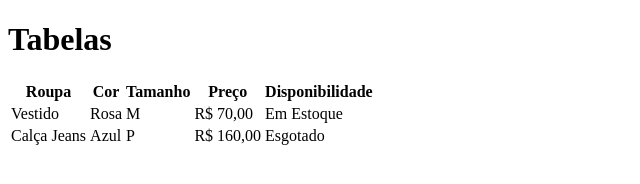
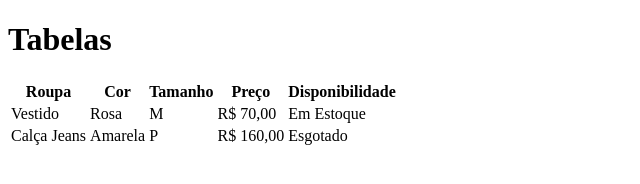
Before and after one commit to libernina-andrade/aula-tabela, a plain HTML site: page index.html in a window 1280 px wide. Shown: the whole page, without its empty margins (0-640 px from the left). Drawn offline with Linux system fonts and the light colour scheme.

Commit message:
Trocando de azul para amarela

```diff
--- a/index.html
+++ b/index.html
@@ -27,7 +27,7 @@
         </tr>
         <tr>
             <td>Calça Jeans</td>
-            <td>Azul</td>
+            <td>Amarela</td>
             <td>P</td>
             <td>R$ 160,00</td>
             <td>Esgotado</td>
```
